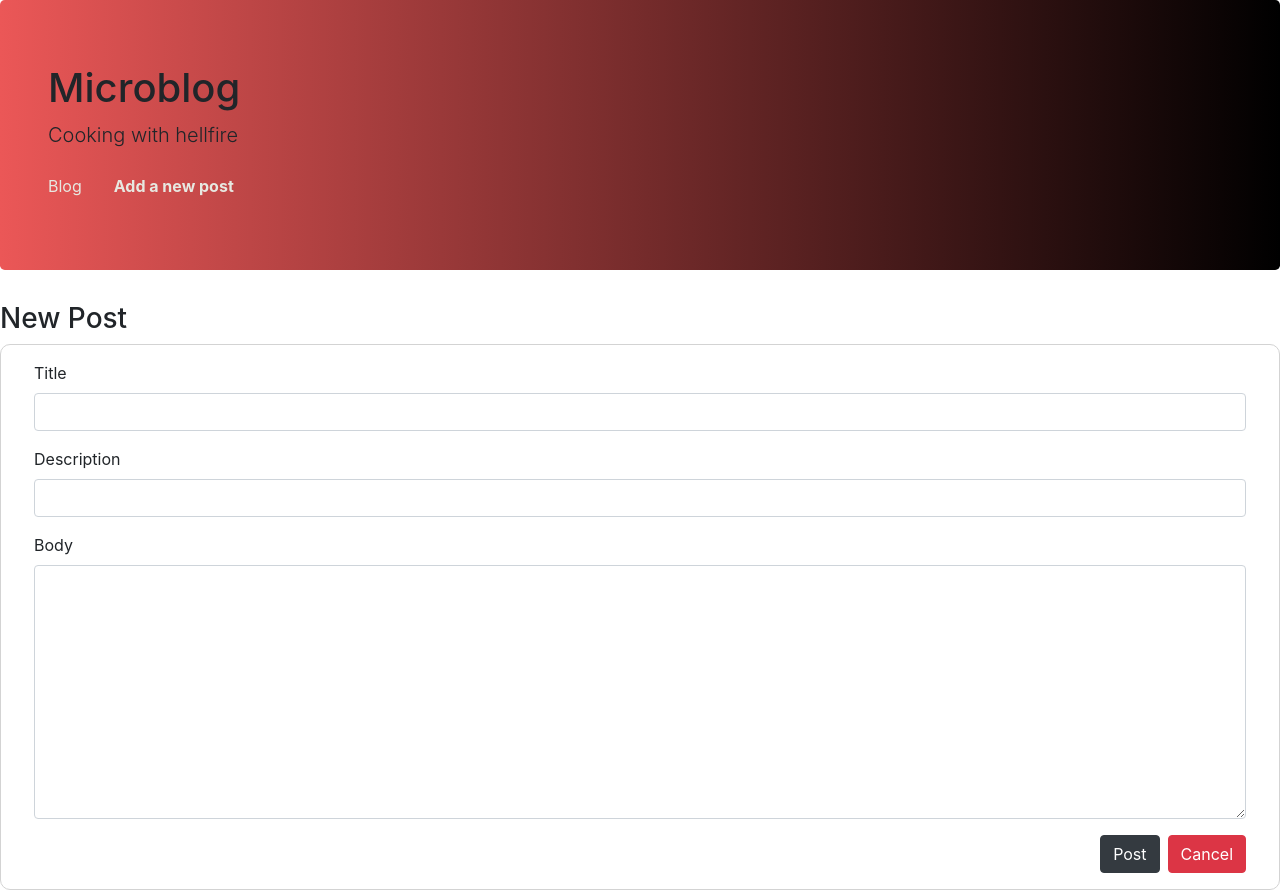
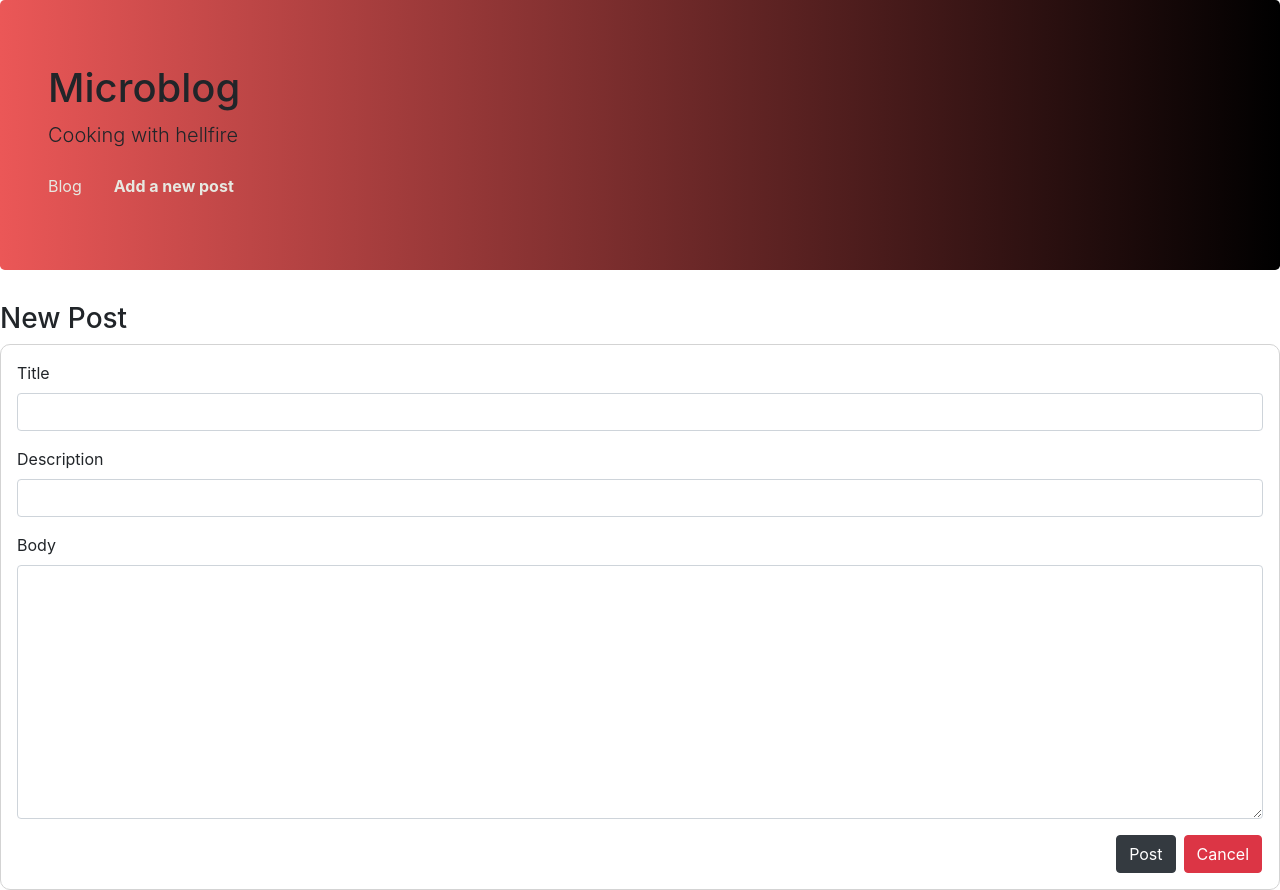
Before and after one commit to stephaniesimms/react-redux-microblog, a React (Create React App) app in the folder frontend/: page /new in a window 1280 px wide. Built offline with nearby package versions, Linux system fonts and the light colour scheme.

Commit message:
removed postform row formatting

```diff
--- a/frontend/src/components/PostForm.css
+++ b/frontend/src/components/PostForm.css
@@ -1,6 +1,4 @@
 .PostForm {
   border: 1px solid #D3D3D3;
   border-radius: 10px;
-  /* padding: 3em;  */
-  margin: auto;
 }
--- a/frontend/src/components/PostForm.js
+++ b/frontend/src/components/PostForm.js
@@ -1,7 +1,6 @@
 import React, { Component } from 'react';
 import Button from 'react-bootstrap/Button';
 import Form from 'react-bootstrap/Form';
-import Row from 'react-bootstrap/Row';
 import './PostForm.css';
 import { Link } from 'react-router-dom';
 
@@ -40,9 +39,9 @@ class PostForm extends Component {
 
   render() {
     return (
-      <div className='PostForm px-5 py-3'>
+      <div className='PostForm p-3'>
         <Form onSubmit={this.handleSubmit}>
-          <Form.Group as={Row}>
+          <Form.Group>
             <Form.Label>Title</Form.Label>
             <Form.Control id='PostForm-title'
               name='title'
@@ -51,7 +50,7 @@ class PostForm extends Component {
               type='text'
               alt='title' />
           </Form.Group>
-          <Form.Group as={Row}>
+          <Form.Group>
             <Form.Label>Description</Form.Label>
             <Form.Control id='PostForm-description'
               name='description'
@@ -60,7 +59,7 @@ class PostForm extends Component {
               type='text'
               alt='description' />
           </Form.Group>
-          <Form.Group as={Row}>
+          <Form.Group>
             <Form.Label>Body</Form.Label>
             <Form.Control id='PostForm-body'
               name='body'
@@ -77,7 +76,8 @@ class PostForm extends Component {
               Post
           </Button>
             <Link to='/'>
-              <Button variant='danger'>
+              <Button className='mr-3'
+                variant='danger'>
                 Cancel
             </Button>
             </Link>
```
